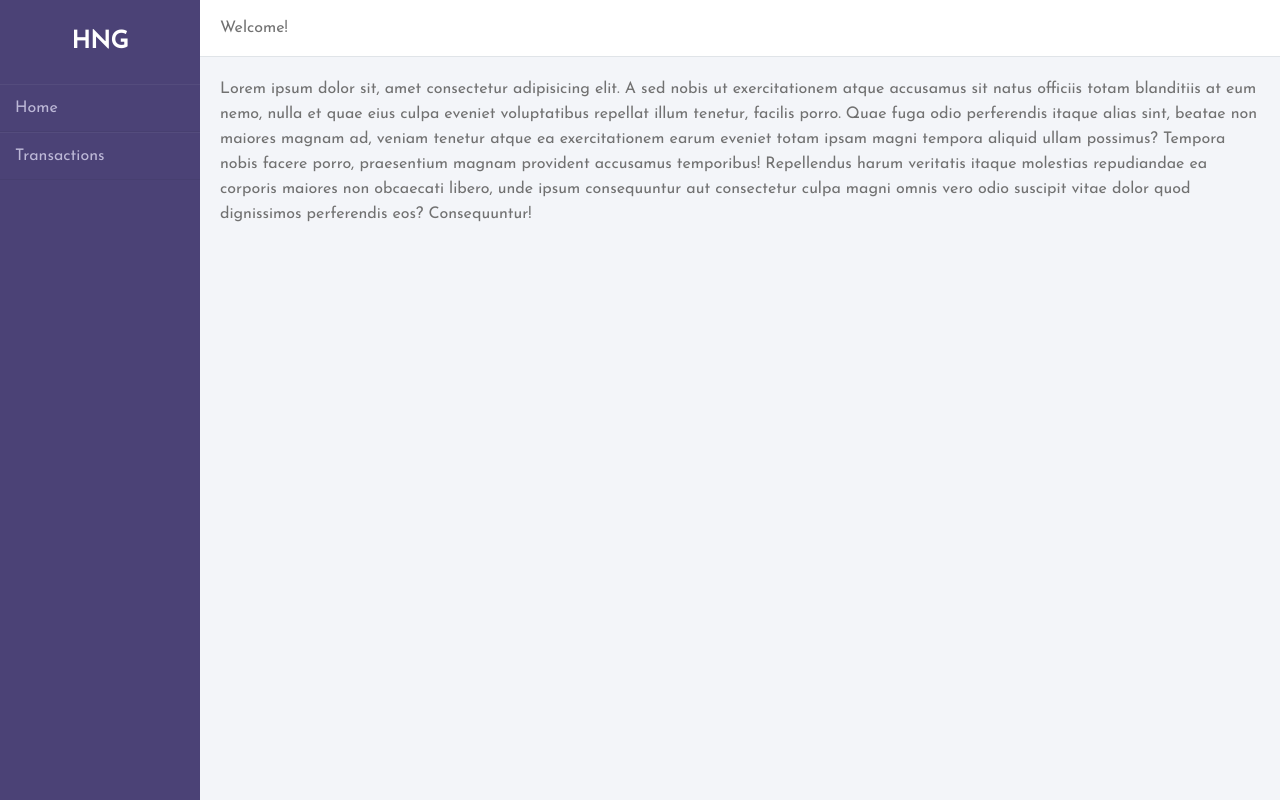
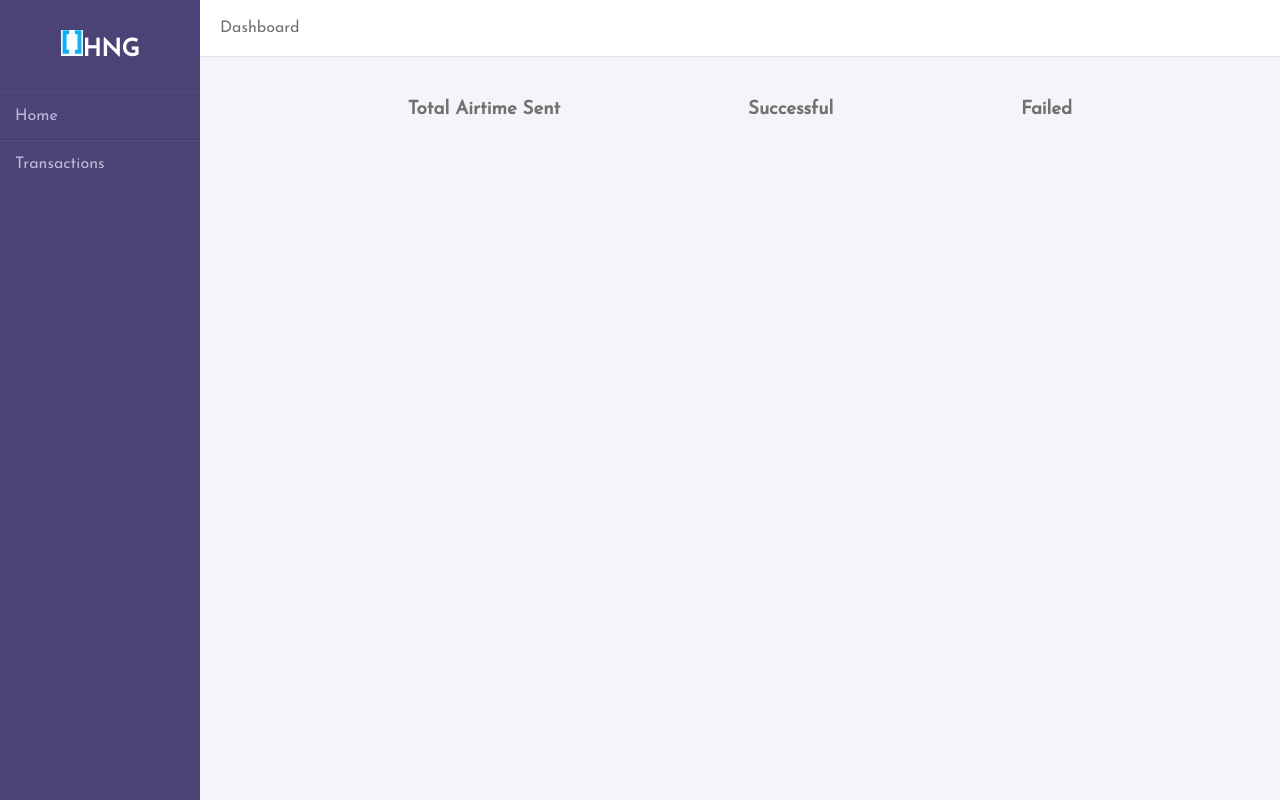
Before and after one commit to Mr-emeka/airtime-payments, a plain HTML site: page index.html in a window 1280 px wide. Drawn offline with Linux system fonts and the light colour scheme.

Commit message:
made changes to the dashboard

```diff
--- a/assets/css/style.css
+++ b/assets/css/style.css
@@ -99,3 +99,8 @@ body {
 .wrapper .main_content .info div {
   margin-bottom: 20px;
 }
+.box {
+  margin-top: 40px;
+  display: flex;
+  justify-content: space-evenly;
+}
--- a/index.html
+++ b/index.html
@@ -12,7 +12,7 @@
   <div class="wrapper">
     <div class="sidebar">
       <h2>
-        <span><img src="hnglogo.jpg" alt="" />HNG</span>
+        <span><img src="./assets/img/logo.jpg" alt="" />HNG</span>
       </h2>
       <ul>
         <li>
@@ -24,23 +24,21 @@
       </ul>
     </div>
     <div class="main_content">
-      <div class="header">Welcome!</div>
+      <div class="header">Dashboard</div>
       <div class="info">
-        <div>
-          Lorem ipsum dolor sit, amet consectetur adipisicing elit. A sed
-          nobis ut exercitationem atque accusamus sit natus officiis totam
-          blanditiis at eum nemo, nulla et quae eius culpa eveniet
-          voluptatibus repellat illum tenetur, facilis porro. Quae fuga odio
-          perferendis itaque alias sint, beatae non maiores magnam ad, veniam
-          tenetur atque ea exercitationem earum eveniet totam ipsam magni
-          tempora aliquid ullam possimus? Tempora nobis facere porro,
-          praesentium magnam provident accusamus temporibus! Repellendus harum
-          veritatis itaque molestias repudiandae ea corporis maiores non
-          obcaecati libero, unde ipsum consequuntur aut consectetur culpa
-          magni omnis vero odio suscipit vitae dolor quod dignissimos
-          perferendis eos? Consequuntur!
-        </div>
+          <div class="box">
+                <div class="dash-box">
+                    <h3>Total Airtime Sent</h3>
+                </div>
+                <div class="dash-box">
+                    <h3>Successful</h3>
+                </div>
+                <div class="dash-box">
+                    <h3>Failed</h3>
+                </div>
 
+            </div>
+    </div>
 
 </body>
 <script src="./assets/js/app.js" async></script>
```
